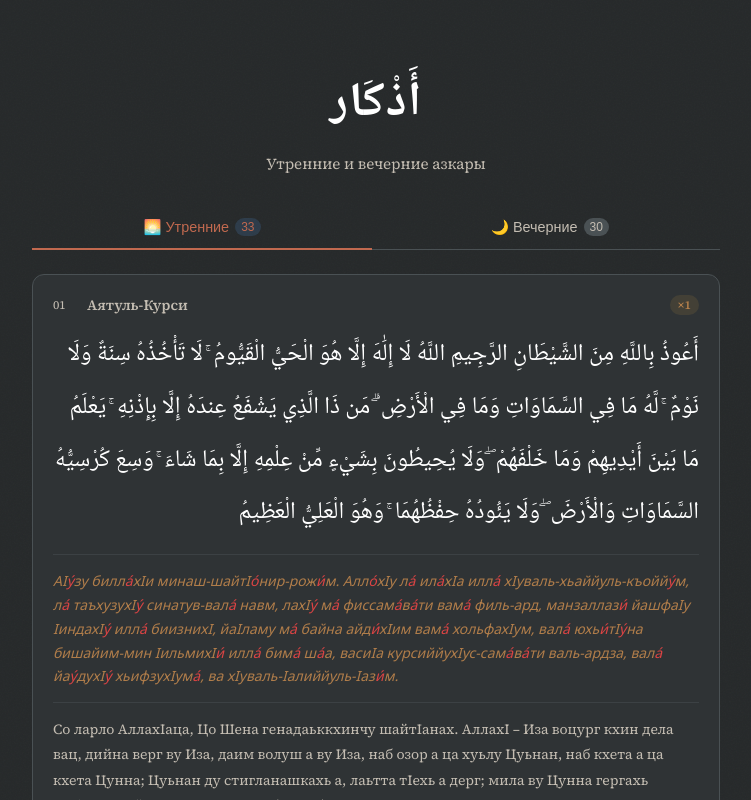
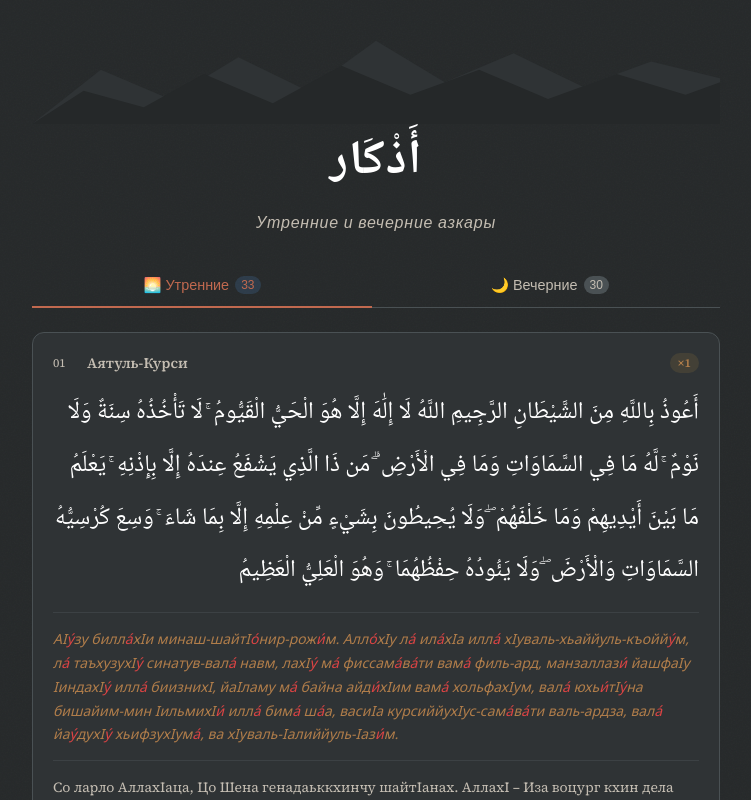
Before and after one commit to aslanzubairaev/Azkar, a Next.js app: page / in a window 1280 px wide. Shown: the top 800 px of the page, without its empty margins (264-1015 px from the left). Built offline with nearby package versions, Linux system fonts and the light colour scheme.

Commit message:
feat: replace static header with MountainHeader component

```diff
--- a/src/app/page.tsx
+++ b/src/app/page.tsx
@@ -1,13 +1,16 @@
 /*
   Это главная страница сайта с азкарами.
-  Она показывает список утренних или вечерних азкаров — на выбор пользователя.
+  Она показывает декоративную шапку с горными пиками (MountainHeader),
+  затем список утренних или вечерних азкаров — на выбор пользователя.
   Человек нажимает на вкладку «Утренние» или «Вечерние», и список меняется.
+  Карточки появляются с небольшой задержкой поочерёдно (анимация).
 */
 'use client';
 import { useState } from 'react';
 import { morningAzkar, eveningAzkar } from '@/data/azkar';
 import AzkarCard from '@/components/AzkarCard/AzkarCard';
 import styles from './page.module.css';
+import MountainHeader from '@/components/MountainHeader/MountainHeader';
 
 type Tab = 'morning' | 'evening';
 
@@ -18,11 +21,8 @@ export default function Home() {
 
   return (
     <main className={styles.main}>
-      {/* Шапка страницы с заголовком на арабском и подзаголовком */}
-      <header className={styles.header}>
-        <h1 className={styles.title}>أَذْكَار</h1>
-        <p className={styles.subtitle}>Утренние и вечерние азкары</p>
-      </header>
+      {/* Декоративная шапка с горными пиками и заголовком */}
+      <MountainHeader />
 
       {/* Переключатель между утренними и вечерними азкарами */}
       <nav className={styles.tabs}>
@@ -45,7 +45,13 @@ export default function Home() {
       {/* Список карточек азкаров для выбранной вкладки */}
       <section className={styles.list}>
         {list.map((azkar, i) => (
-          <AzkarCard key={azkar.id} azkar={azkar} index={i} />
+          <div
+            key={azkar.id}
+            className={styles.cardAnimate}
+            style={{ animationDelay: `${i * 0.05}s` }}
+          >
+            <AzkarCard azkar={azkar} index={i} />
+          </div>
         ))}
       </section>
     </main>
```
